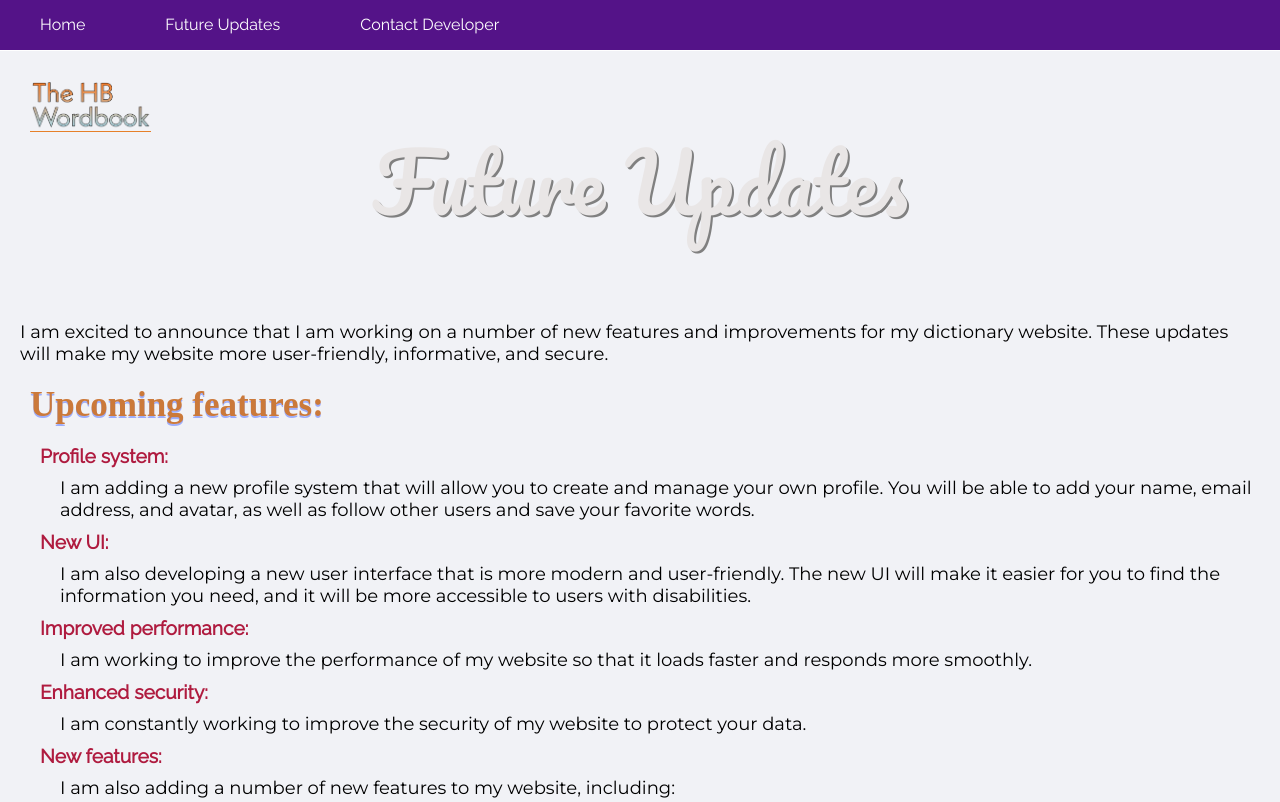
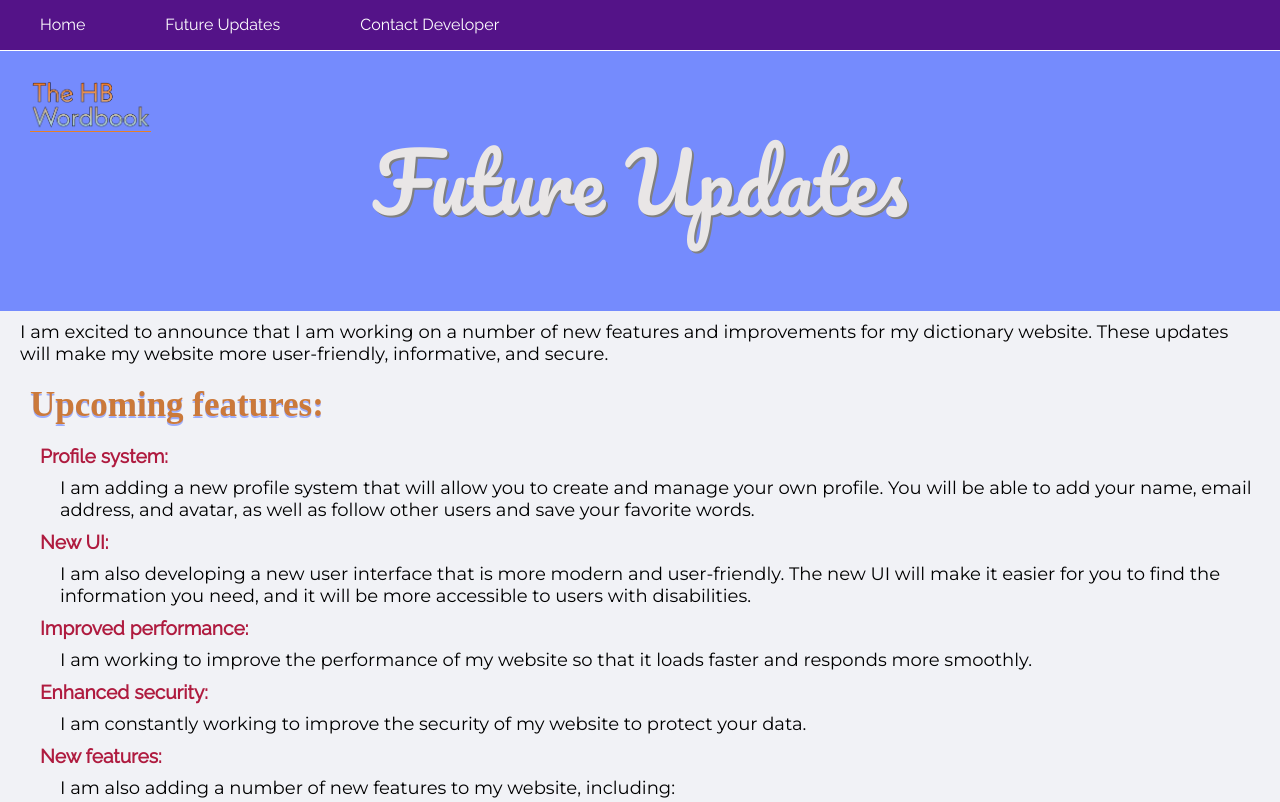
Before and after one commit to hashim-balouch/Dictionary-Web, a plain HTML site: page Future_updates.html in a window 1280 px wide. Shown: the top 802 px of the page. Drawn offline with Linux system fonts and the light colour scheme; a web font is replaced by a local one.

Commit message:
Update style2.css

```diff
--- a/CSS/style2.css
+++ b/CSS/style2.css
@@ -11,9 +11,7 @@ header {
   display: flex;
   align-items: center;
   justify-content: center;
-  background-image: url("Images,logos,videos,Gifs/cloud.jpg");
-  background-repeat: no-repeat;
-  background-size: cover;
+ background: #758bfd;
 }
 header > h1 {
   font-family: "Pacifico", cursive;
```
